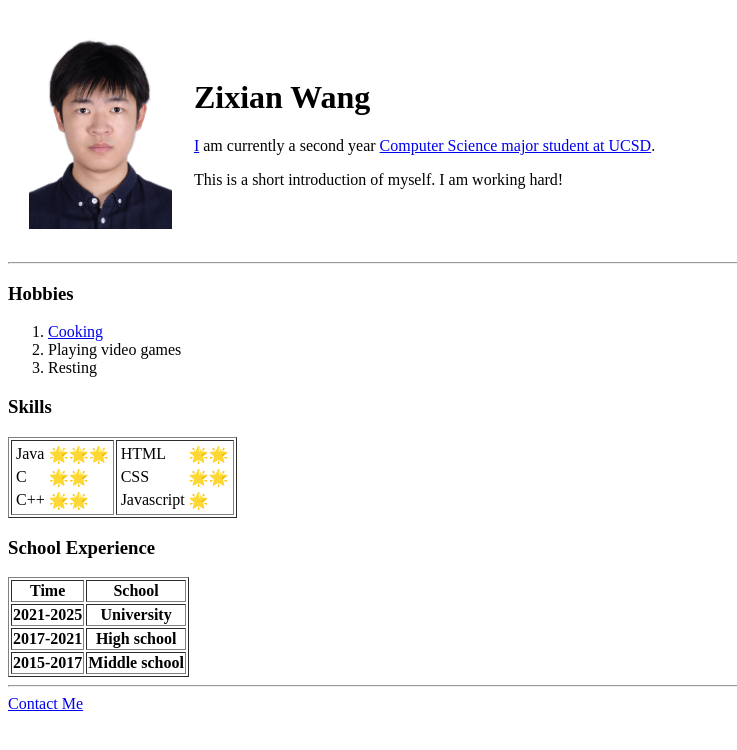
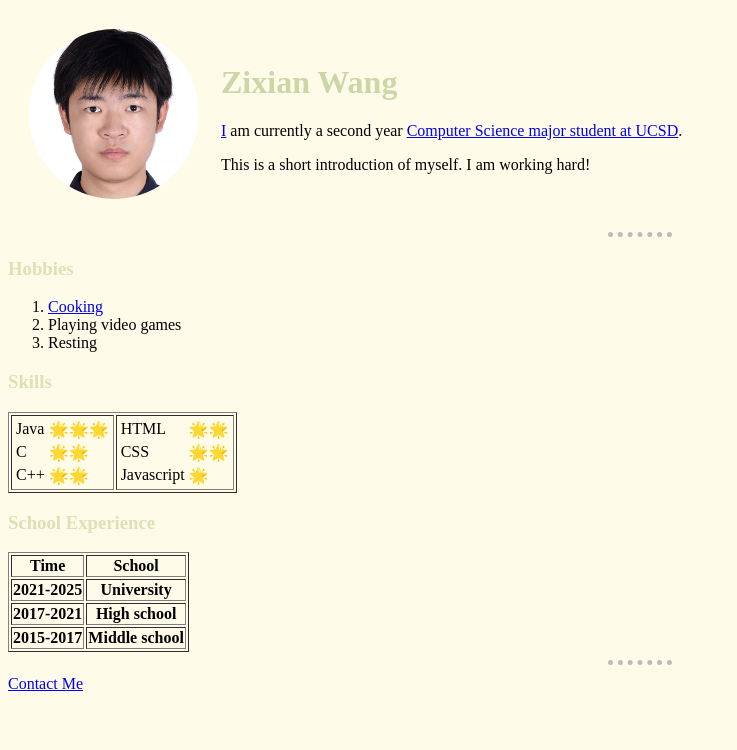
Before and after one commit to zixianwang2022/WebDevTutorial, a plain HTML site: page PersonalWebPage/html/index.html in a window 1280 px wide. Shown: the whole page, without its empty margins (0-737 px from the left). Drawn offline with Linux system fonts and the light colour scheme.

Commit message:
reorder files, add some styling

```diff
--- /dev/null
+++ b/PersonalWebPage/css/style.css
@@ -0,0 +1,32 @@
+body {
+    background-color: #FFFBE9;
+}
+
+hr {
+    border-style: none;
+
+    height: 2px;
+    width: 5%;
+    border-top-style: dotted;
+    border-width: 5px;
+    border-color: rgb(188, 188, 188);
+}
+
+h1
+{
+    color: #CCD6A6;
+}
+
+h3
+{
+    color: #DAE2B6;
+}
+
+img
+{
+    object-fit: cover;
+    width: 170px;
+    height: 170px;
+    border-radius: 100%;
+    object-position: 0px -17px;
+}
--- a/Section 2_Intro_To_HTML/index.html
+++ b/PersonalWebPage/html/index.html
@@ -4,13 +4,15 @@
 <head>
     <meta charset="UTF-8">
     <title>Zixian Wang's Personal Site</title>
+    <link rel="stylesheet" href="../css/style.css">
+
 </head>
 
 <body>
     <table cellspacing="20">
         <tr>
             <td>
-                <img src="zixian‘s picture.jpg" alt="Zixian's profile picture" height="200">
+                <img src="../image/zixian‘s picture.jpg" alt="Zixian's profile picture" height="200">
             </td>
             <td>
                 <h1>Zixian Wang</h1>
```
Also changed, not shown: PersonalWebPage/html/burger.html (renamed from Section 2_Intro_To_HTML/burger.html, +1 -0 lines), PersonalWebPage/html/contact.html (renamed from Section 2_Intro_To_HTML/contact.html, +3 -0 lines), PersonalWebPage/html/cooking.html (renamed from Section 2_Intro_To_HTML/cooking.html, +3 -0 lines), PersonalWebPage/html/simpleForm.html (renamed from Section 2_Intro_To_HTML/simpleForm.html, +3 -0 lines), index.html (deleted, +0 -1 lines), PersonalWebPage/image/zixian‘s picture.jpg (renamed from Section 2_Intro_To_HTML/zixian‘s picture.jpg).
